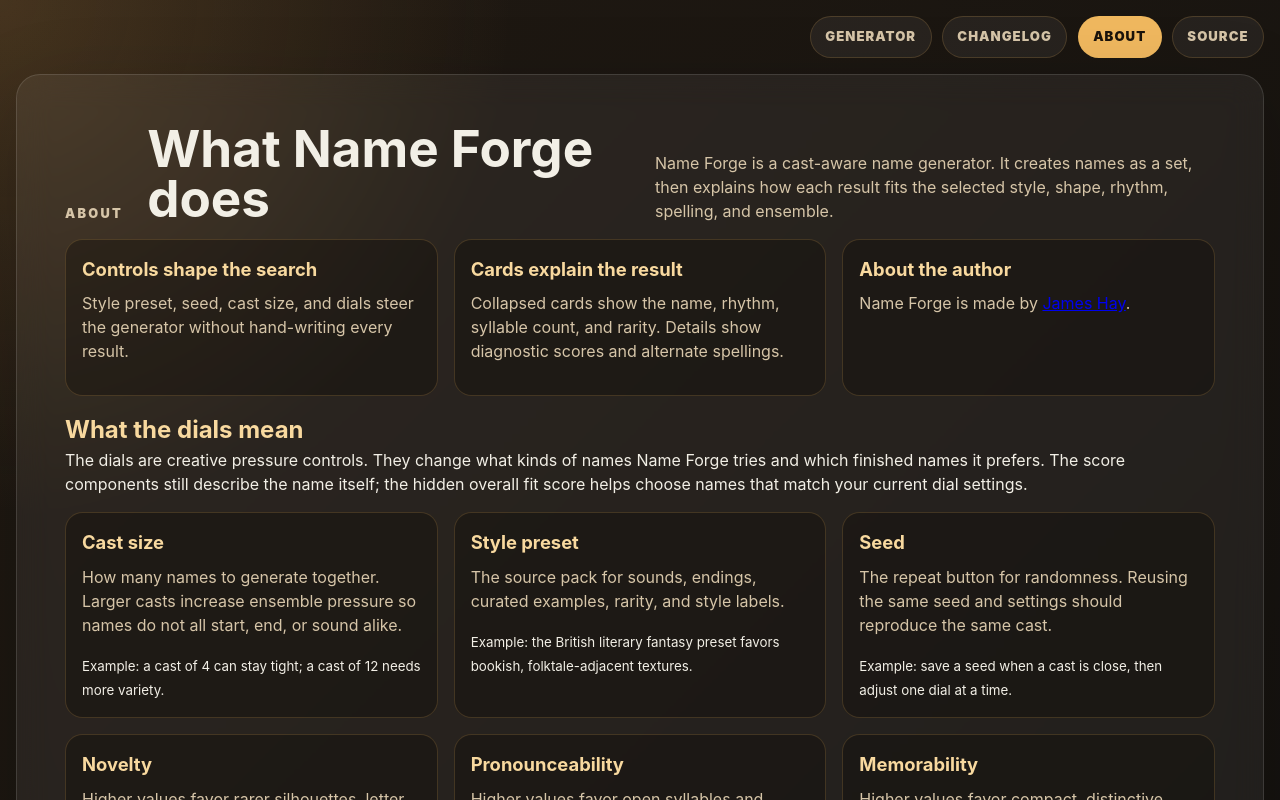
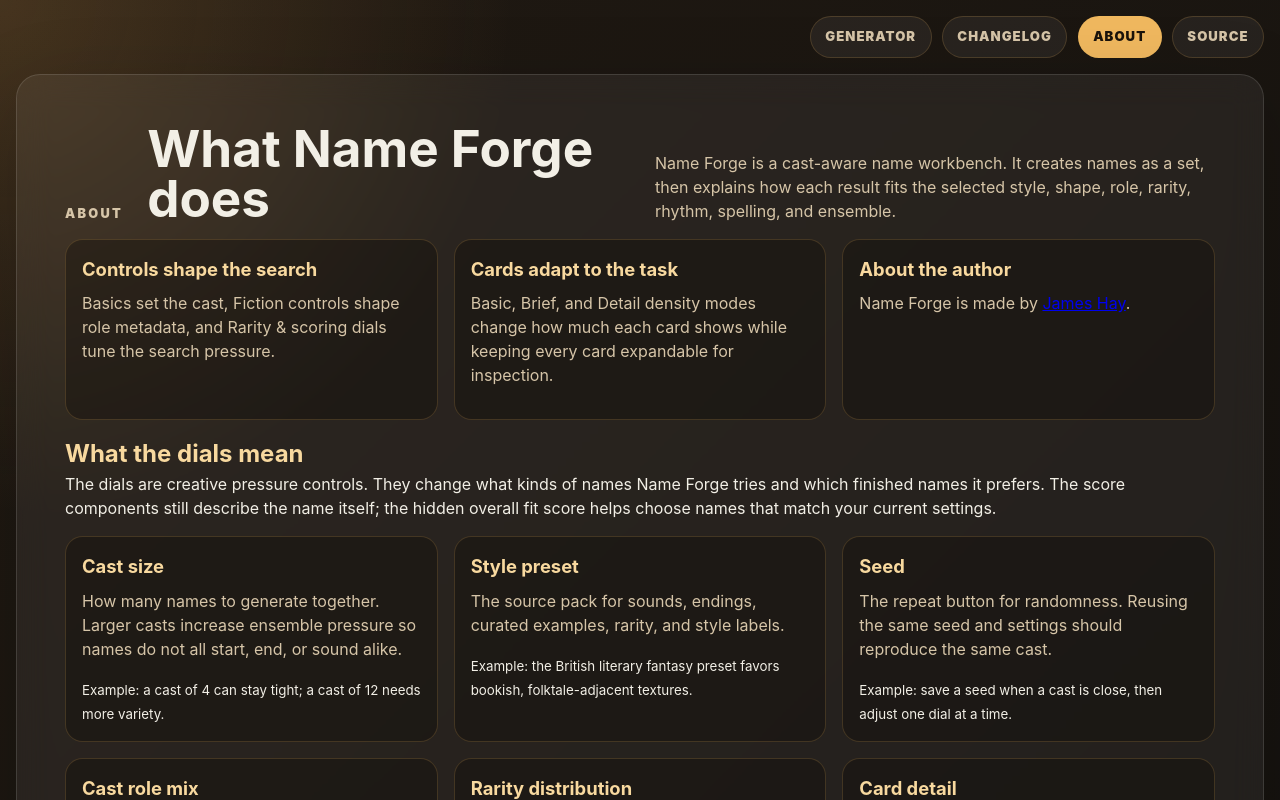
Before and after one commit to jaahay/name-forge, a React (Vite) app: page / in a window 1280 px wide. Both pictures are taken after a click on the button "ABOUT". Shown: the top 800 px of the page. Built offline with nearby package versions, Linux system fonts and the light colour scheme.

Commit message:
Align about copy with card density UI

```diff
--- a/src/ui/AboutView.tsx
+++ b/src/ui/AboutView.tsx
@@ -19,19 +19,19 @@ export function AboutView({ authorSiteUrl }: AboutViewProps) {
         <p className="eyebrow">About</p>
         <h1 id="about-title">What Name Forge does</h1>
         <p>
-          Name Forge is a cast-aware name generator. It creates names as a set, then explains how each
-          result fits the selected style, shape, rhythm, spelling, and ensemble.
+          Name Forge is a cast-aware name workbench. It creates names as a set, then explains how each
+          result fits the selected style, shape, role, rarity, rhythm, spelling, and ensemble.
         </p>
       </div>
 
       <div className="about-grid">
         <article>
           <h2>Controls shape the search</h2>
-          <p>Style preset, seed, cast size, and dials steer the generator without hand-writing every result.</p>
+          <p>Basics set the cast, Fiction controls shape role metadata, and Rarity & scoring dials tune the search pressure.</p>
         </article>
         <article>
-          <h2>Cards explain the result</h2>
-          <p>Collapsed cards show the name, rhythm, syllable count, and rarity. Details show diagnostic scores and alternate spellings.</p>
+          <h2>Cards adapt to the task</h2>
+          <p>Basic, Brief, and Detail density modes change how much each card shows while keeping every card expandable for inspection.</p>
         </article>
         <article>
           <h2>About the author</h2>
@@ -44,7 +44,7 @@ export function AboutView({ authorSiteUrl }: AboutViewProps) {
         <p>
           The dials are creative pressure controls. They change what kinds of names Name Forge tries and which
           finished names it prefers. The score components still describe the name itself; the hidden overall fit
-          score helps choose names that match your current dial settings.
+          score helps choose names that match your current settings.
         </p>
         <ul className="dial-list">
           <li>
@@ -62,6 +62,21 @@ export function AboutView({ authorSiteUrl }: AboutViewProps) {
             <p>The repeat button for randomness. Reusing the same seed and settings should reproduce the same cast.</p>
             <small>Example: save a seed when a cast is close, then adjust one dial at a time.</small>
           </li>
+          <li>
+            <h3>Cast role mix</h3>
+            <p>A fiction-cast structure that labels slots as protagonist, rival, mentor, sidekick, and related roles.</p>
+            <small>Slot overrides can customize individual positions without changing the whole role mix.</small>
+          </li>
+          <li>
+            <h3>Rarity distribution</h3>
+            <p>A cast-level rarity plan, separate from novelty, for deciding how grounded or mythic the ensemble should feel.</p>
+            <small>Example: a mythic arc can deliberately move from common names toward legendary ones.</small>
+          </li>
+          <li>
+            <h3>Card detail</h3>
+            <p>The browsing density for generated cards. Basic scans quickly, Brief is the default reading view, and Detail reveals diagnostics.</p>
+            <small>Changing card detail does not regenerate names; it only changes presentation.</small>
+          </li>
           {scoreControls.map((control) => (
             <li key={control.key}>
               <h3>{control.label}</h3>
@@ -75,7 +90,7 @@ export function AboutView({ authorSiteUrl }: AboutViewProps) {
       <section className="about-section" aria-labelledby="score-title">
         <h2 id="score-title">What the diagnostic scores are for</h2>
         <p>
-          The numbers inside Details are diagnostics, not grades and not percentiles. They explain why the generator
+          The numbers inside Detail mode are diagnostics, not grades and not percentiles. They explain why the generator
           picked a name and help compare close alternatives when you are tuning the dials.
         </p>
         <p>
```
